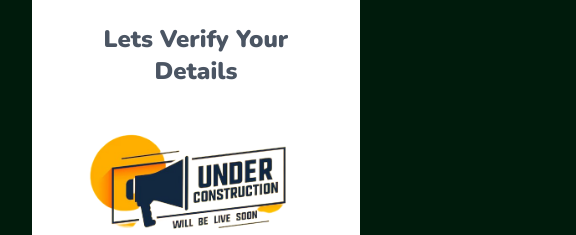
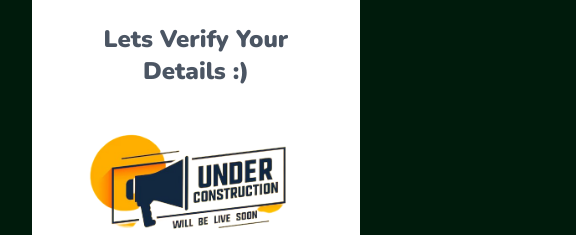
Before and after one commit to danishx99/common-grounds-app, a website: page client/facialAuth.html in a window 1280 px wide. Shown: the part 222-457 px from the top of the page, 214-790 px from the left. Drawn offline with nearby package versions, Linux system fonts and the light colour scheme.

Commit message:
Update facialAuth.html with improved verification message

```diff
--- a/client/facialAuth.html
+++ b/client/facialAuth.html
@@ -27,7 +27,7 @@
         <div class="alert-box" id="alert" role="alert"></div>
 
             <h2 class="main-heading">Facial Authentication</h2>
-            <p class="font-black text-center text-2xl text-gray-600 mb-[5%]">Lets Verify Your Details</p>
+            <p class="font-black text-center text-2xl text-gray-600 mb-[5%]">Lets Verify Your Details :)</p>
 
             <section class="flex flex-col form-main">
                 <img src="./assets/underConstruction.png">
```
